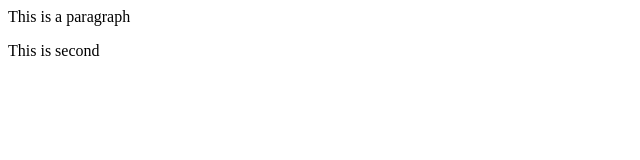
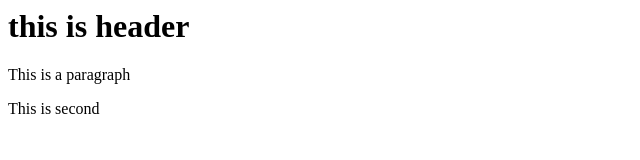
Before and after one commit to zahiazmi/git-test, a website: page index.html in a window 1280 px wide. Shown: the whole page, without its empty margins (0-640 px from the left). Drawn offline with Linux system fonts and the light colour scheme.

Commit message:
Run on Browser

```diff
--- a/index.html
+++ b/index.html
@@ -1,4 +1,5 @@
 <html>
+    <h1>this is header</h1>
     <p>This is a paragraph</p>
     <p>This is second</p>
 </html>
--- a/package.json
+++ b/package.json
@@ -4,7 +4,9 @@
   "description": "This is a test",
   "main": "index.html",
   "scripts": {
-    "test": "echo \"Error: no test specified\" && exit 1"
+    "start":"npm run lite",
+    "test": "echo \"Error: no test specified\" && exit 1",
+    "lite":"lite-server"
   },
   "repository": {
     "type": "git",
```
